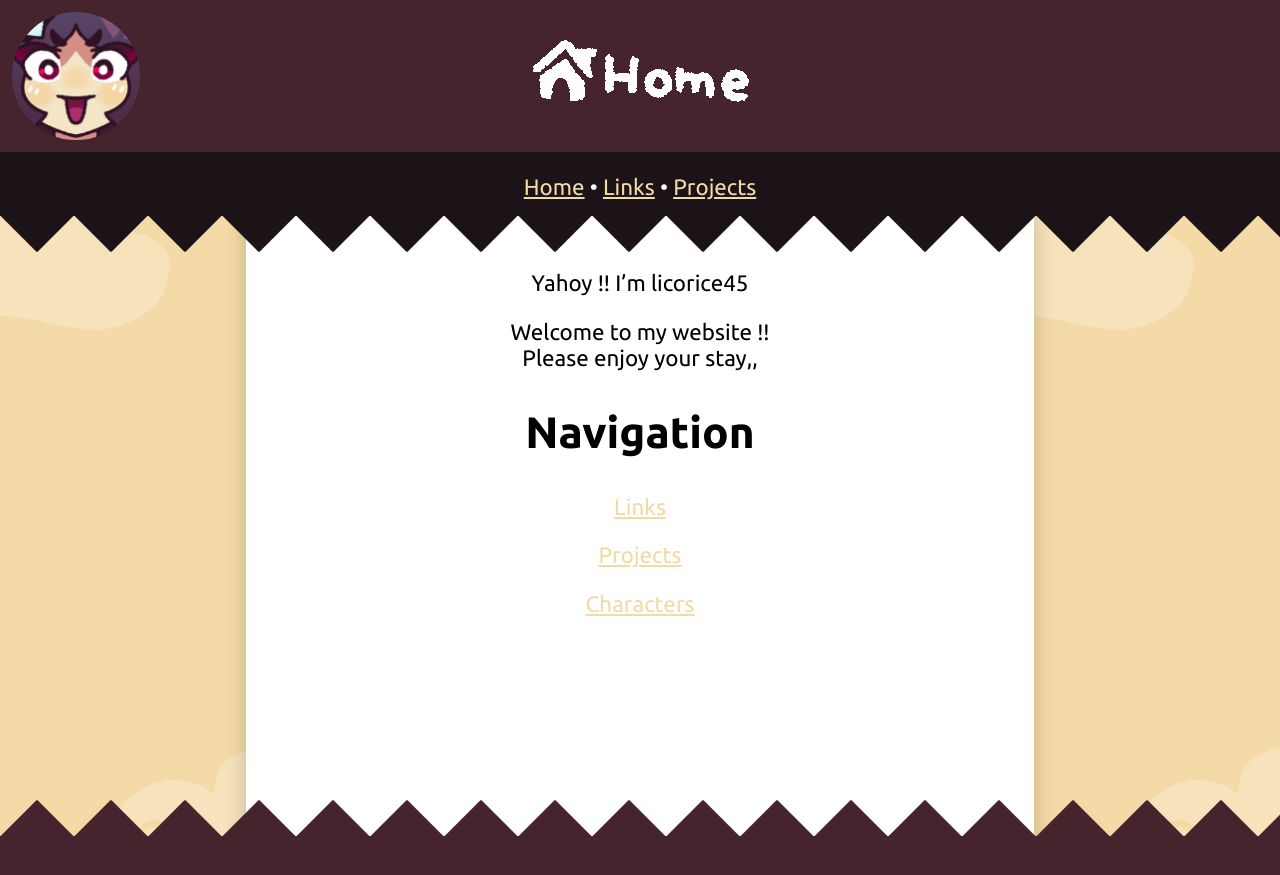
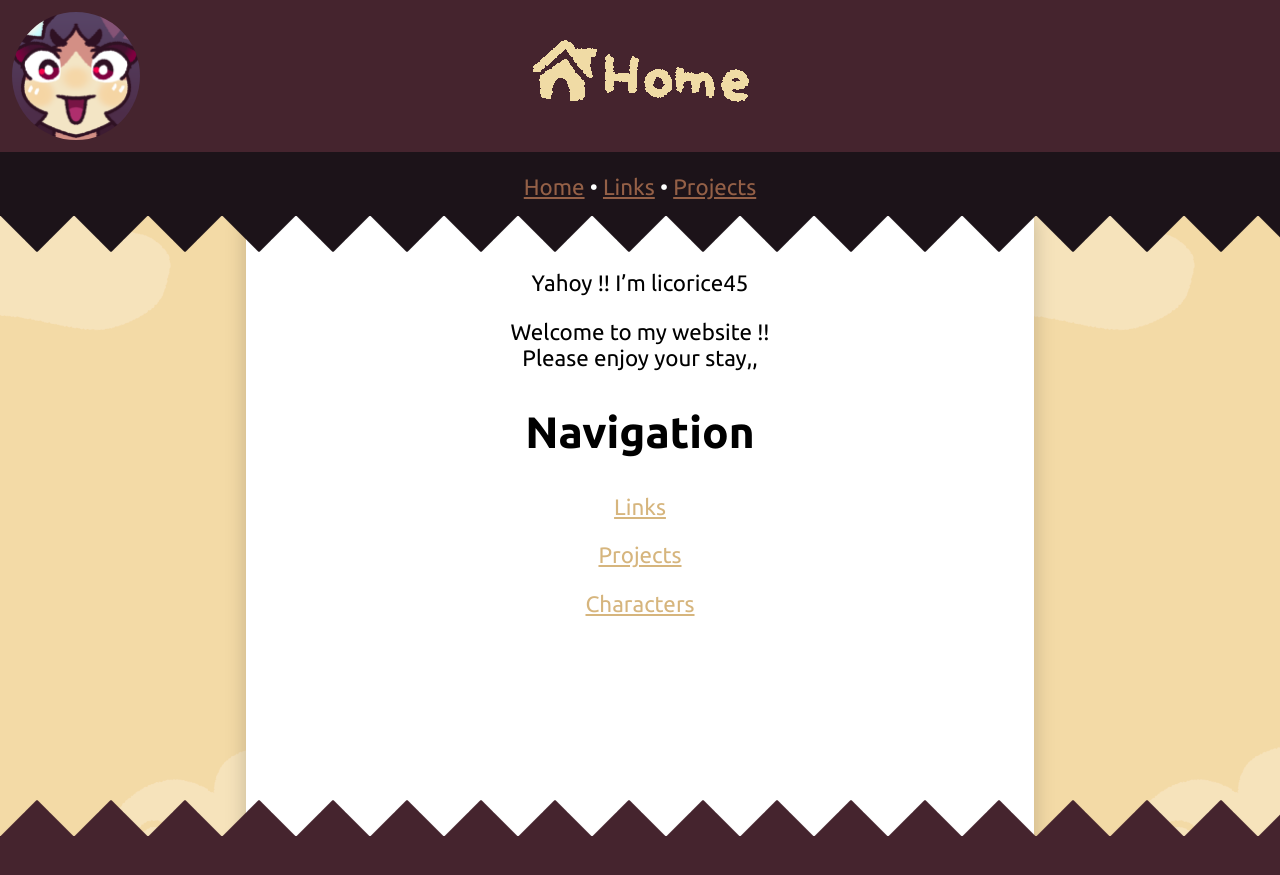
Before and after one commit to licorice45/licorice45.github.io, a Jekyll site: the page built from index.md, in a window 1280 px wide. Shown: the top 875 px of the page. Built offline with Jekyll 4.4.1, drawn with Linux system fonts in a browser that asks for light colours.

Commit message:
messed with colors

```diff
--- a/assets/style.css
+++ b/assets/style.css
@@ -95,6 +95,16 @@ p {
 }
 
 a {
+	color: #D6B57D;
+	text-decoration: underline #D6B57D;
+}
+
+.navbar-item a {
+	color: #946047;
+	text-decoration: underline #946047;
+}
+
+.navbar-item a:hover {
 	color: #F0DBA5;
 	text-decoration: underline #F0DBA5;
 }
```
Also changed, not shown: assets/sprites/characters.gif, assets/sprites/home.gif, assets/sprites/links.gif, assets/sprites/navi.gif, assets/sprites/projects.gif.
